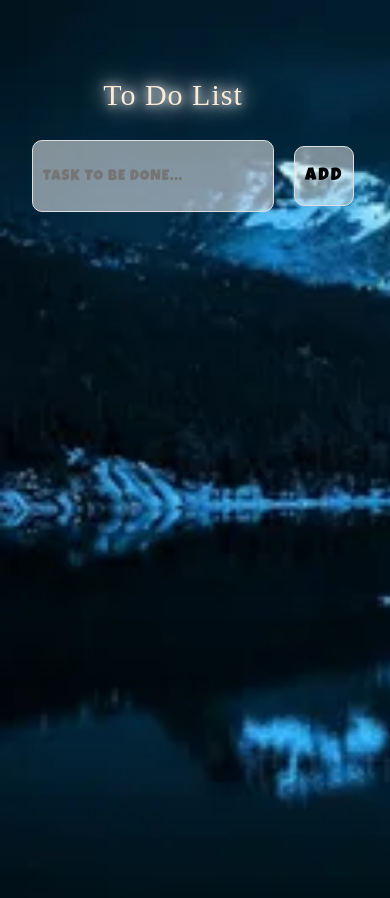
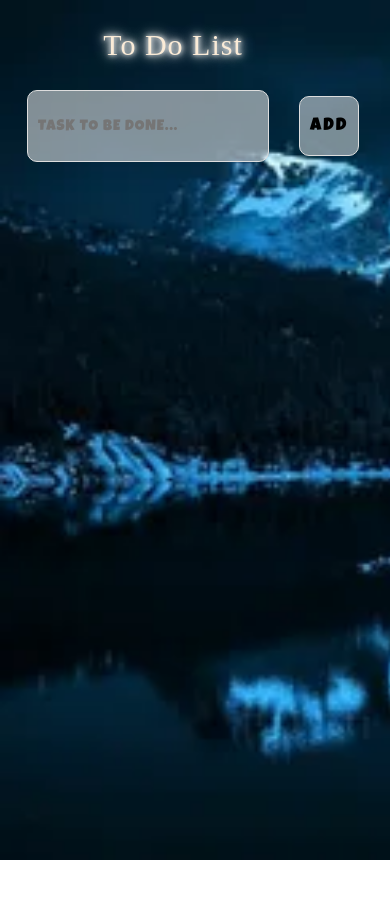
Before and after one commit to H-Komila/To-Do-List, a plain HTML site: page index.html in a window 390 px wide. After the commit the page ends 860 px from the top, so only its background shows below. Drawn offline with Linux system fonts and the light colour scheme; a web font is replaced by a local one.

Commit message:
htm css qoshtim

```diff
--- a/css/main.css
+++ b/css/main.css
@@ -8,11 +8,12 @@ body{
     width: 100%;
      min-height: 100vh;
     height: auto;
-    overflow: hidden;
+    overflow-x: hidden;
+    overflow-y: auto;
+}
 
-}
 html{
-   overflow: hidden;
+    overflow-x: hidden;
 }
 .title{
      font-weight: 500;
@@ -21,9 +22,10 @@ html{
   font-size: 60px;
   color: antiquewhite;
    text-shadow:
+          0 0 5px #ffff,
           0 0 10px #ffff,
-          0 0 20px #ffff,
-          0 0 30px #ffff;
+          0 0 15px #ffff;
+
 }
 #userList li {
   display: flex;
@@ -42,7 +44,6 @@ html{
   font-size: 20px;
   border: 1px solid #ddd;
   text-transform: uppercase;
-  margin-top: 50px;
 }
 @keyframes colorfulShadow {
         0% {
@@ -151,10 +152,12 @@ html{
 .form{
     display: flex;
     align-items: center;
-    gap: 20px;
+    gap: 30px;
     justify-content: center;
     position: relative;
     left: 20px;
+
+
 }
 
 .box {
@@ -164,12 +167,17 @@ html{
   flex-direction: column;
   justify-content: flex-start;
   align-items: center;
-  padding-top: 50px;
+
 }
 @media (max-width: 576px) {
-    body{
-        overflow-x: hidden;
-    }
+  body{
+    overflow-x: hidden;
+    overflow-y: auto;
+}
+
+html{
+    overflow-x: hidden;
+}
     .title{
   font-size: 30px;
   text-align: center;
```
Also changed, not shown: js/main.js (line endings or trailing spaces).
